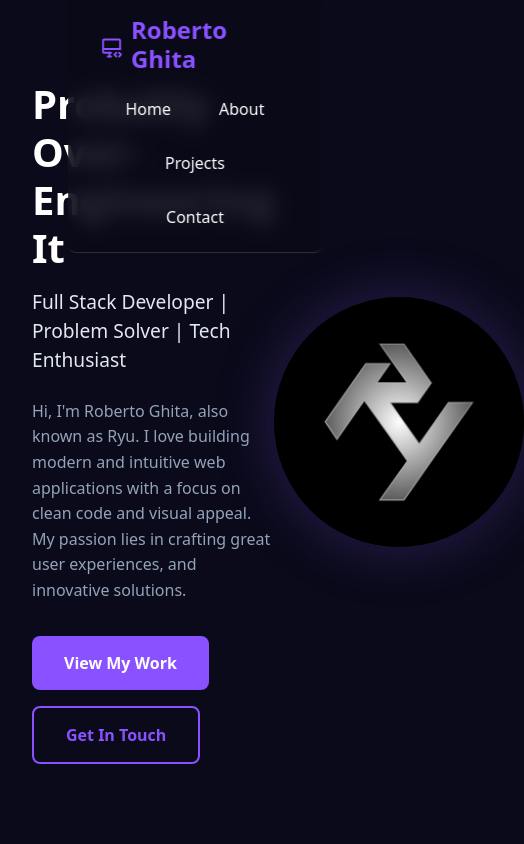
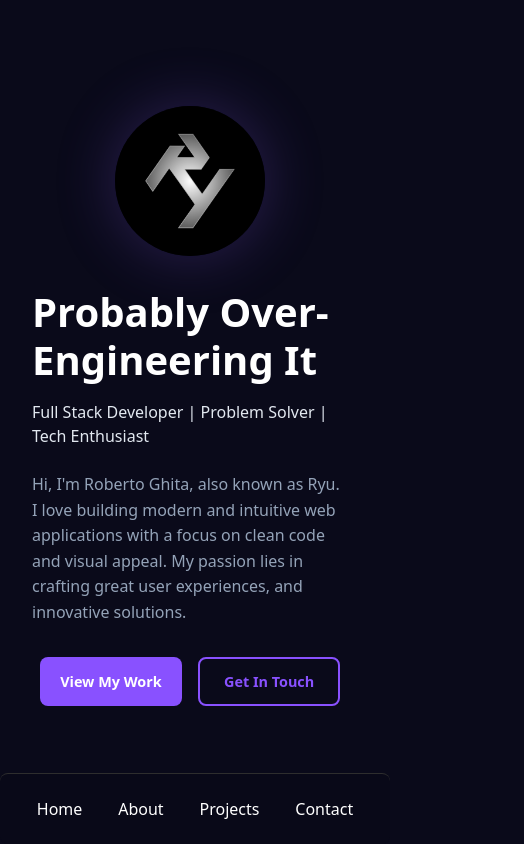
Before and after one commit to Ryukagu08/Portfolio, a React (Vite) app: page / in a window 390 px wide. Shown: the top 844 px of the page, 524 px wide, since content can reach past the window. Built offline with nearby package versions, Linux system fonts and the light colour scheme.

Commit message:
feat: update Navbar and Home styles for responsive design and improved scrollbar visibility

```diff
--- a/src/components/Navbar.css
+++ b/src/components/Navbar.css
@@ -38,7 +38,7 @@
 .nav-logo h2 {
   color: var(--color-primary);
   margin: 0;
-  font-size: 1.5rem;
+  font-size: clamp(16px, 1.5rem, 32px);
 }
 
 .nav-menu {
@@ -68,15 +68,32 @@
   color: var(--color-hover);
 }
 
-@media (max-width: 768px) {
+@media (max-width: 1100px) {
+  .navbar {
+    width: 90%;
+  }
+}
+
+@media (max-width: 900px) {
+  .nav-logo {
+    display: none;
+  }
+
   .nav-container {
-    flex-direction: column;
-    gap: 1rem;
+    justify-content: center;
+  }
+}
+
+@media (max-width: 600px) {
+  .navbar {
+    width: 100%;
+    border-top: #2e2e2e 1px solid;
+    border-bottom: none;
+    top: auto;
+    bottom: 0;
   }
 
   .nav-menu {
-    gap: 1rem;
-    flex-wrap: wrap;
-    justify-content: center;
+    gap: 1vw;
   }
 }
--- a/src/index.css
+++ b/src/index.css
@@ -69,22 +69,36 @@
 
 html {
   scrollbar-width: thin;
-  scrollbar-color: var(--scrollbar-thumb) var(--scrollbar-track);
+  scrollbar-color: transparent transparent;
   scrollbar-gutter: stable;
+  overflow-y: scroll;
 }
+
+html:hover {
+  scrollbar-color: var(--scrollbar-thumb) transparent;
+}
+
 *::-webkit-scrollbar {
   width: 12px;
   height: 12px;
 }
+
 *::-webkit-scrollbar-track {
-  background: var(--scrollbar-track);
+  background: transparent;
 }
+
 *::-webkit-scrollbar-thumb {
-  background-color: var(--scrollbar-thumb);
+  background-color: transparent;
   border-radius: 999px;
   border: 3px solid transparent;
   background-clip: padding-box;
+  transition: background-color 0.3s;
 }
+
+html:hover *::-webkit-scrollbar-thumb {
+  background-color: var(--scrollbar-thumb);
+}
+
 *::-webkit-scrollbar-thumb:hover {
   background-color: var(--scrollbar-thumb-hover);
 }
--- a/src/pages/Home.css
+++ b/src/pages/Home.css
@@ -94,6 +94,9 @@
   color: var(--color-text-primary);
 }
 
+@media (max-width: 1024px) {
+
+}
 
 @media (max-width: 768px) {
   .home-title {
@@ -107,4 +110,59 @@
   .home-description {
     font-size: 1rem;
   }
+
+  .home-logo {
+    width: 200px;
+  }
 }
+
+@media (max-width: 620px) {
+  .home-container {
+    grid-template-columns: 1fr;
+    grid-template-rows: auto auto;
+    gap: 1rem;
+  }
+
+  .home-content {
+    grid-row: 2;
+    grid-column: 1;
+    text-align: left;
+  }
+
+  .home-logo {
+    grid-row: 1;
+    grid-column: 1;
+    margin: 0 auto 1rem;
+  }
+
+  .home-description {
+    margin: 0 auto 2rem;
+  }
+
+  .home-cta {
+    justify-content: center;
+    display: flex;
+  }
+}
+
+@media (max-width: 400px) {
+  .home-logo {
+    width: 150px;
+    margin-top: -2rem;
+  }
+
+  .home-title {
+    font-size: 2.5rem;
+  }
+
+  .home-subtitle {
+    font-size: 1rem;
+  }
+
+  .cta-button {
+    width: 45%;
+    text-align: center;
+    font-size: 0.9rem;
+    padding: 0.8rem;
+  }
+}
```
Also changed, not shown: 1 other file (tests, documents, lock files or other folders).
